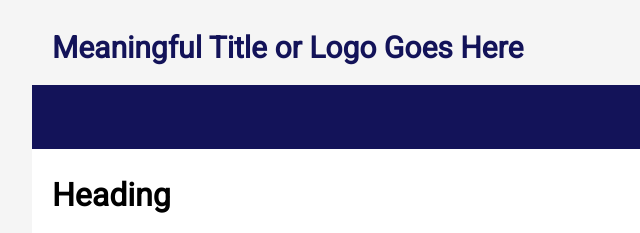
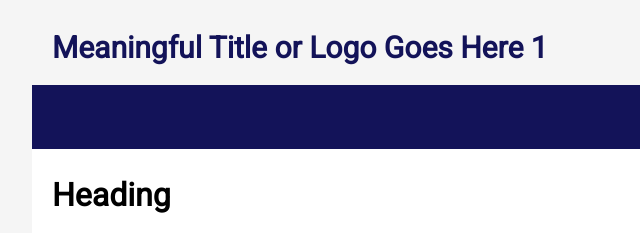
Before and after one commit to jsmarier-courses/project-1-mini-website-samanthafeder, a plain HTML site: page index.html in a window 1280 px wide. Shown: the top 233 px of the page, 108-748 px from the left. Drawn offline with Linux system fonts and the light colour scheme.

Commit message:
Final Version

```diff
--- a/index.html
+++ b/index.html
@@ -13,7 +13,7 @@
     <!-- Le logo et le menu sont ci-dessous. Ne touchez pas aux balises <div> et <nav>. -->
     <div class="top-bar">
       <div class="logo">
-        <p>Meaningful Title or Logo Goes Here</p>
+        <p>Meaningful Title or Logo Goes Here 1</p>
       </div>
       <nav class="top-menu">
         <ul>
```
